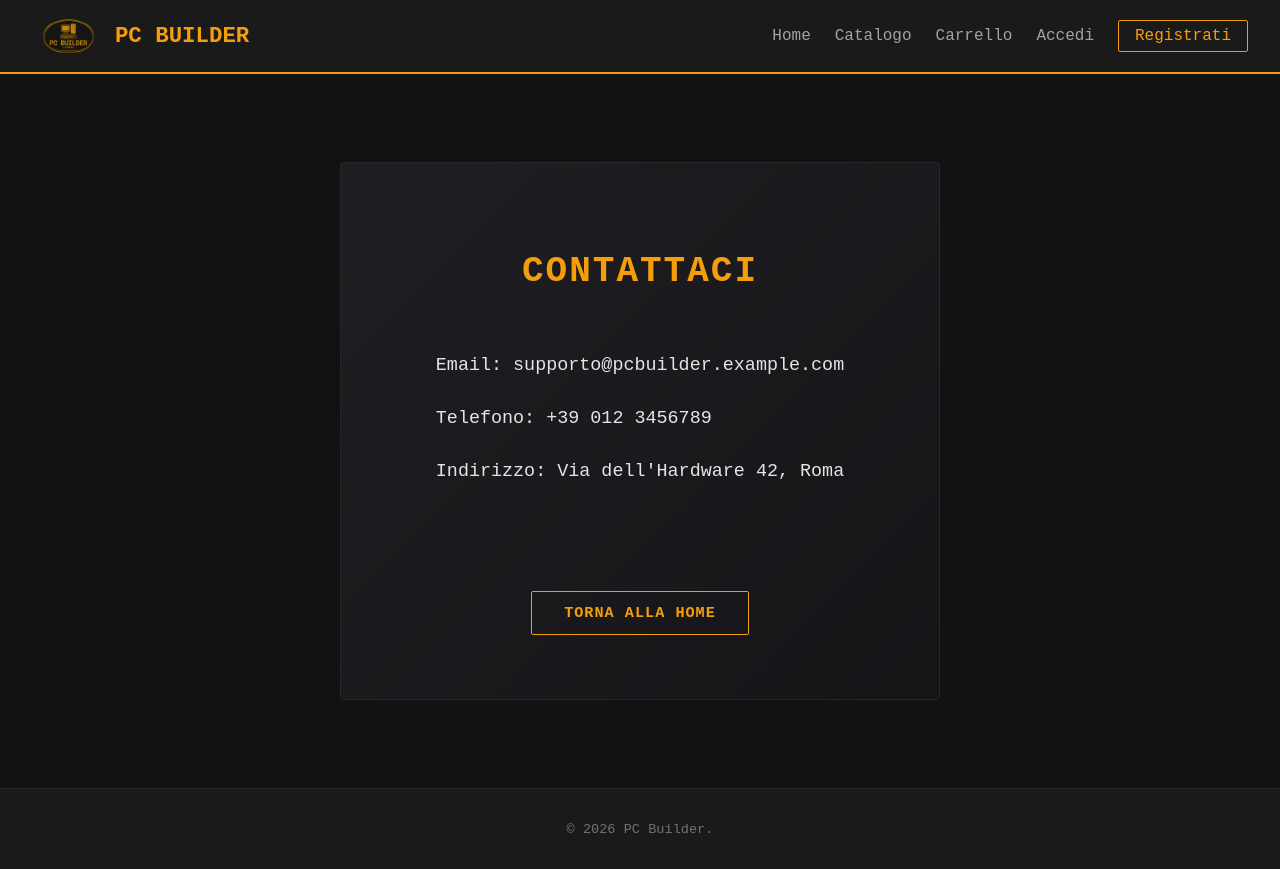
After one commit to Stefano299/Backend, a Django app: page /contattaci/ in a window 1280 px wide. The commit adds this page. Run offline with Django 4.2, Linux system fonts and the light colour scheme.

Commit message:
refactoring

```diff
--- a/pages/urls.py
+++ b/pages/urls.py
@@ -1,6 +1,7 @@
 from django.urls import path
-from .views import homePageView
+from .views import homePageView, contactPageView
 
 urlpatterns = [
     path("", homePageView, name="home"),
+    path("contattaci/", contactPageView, name="contact"),
 ]
--- a/pages/views.py
+++ b/pages/views.py
@@ -4,3 +4,6 @@ from shop.models import Product
 def homePageView(request):
     latest_products = Product.objects.all().order_by('-id')[:3]
     return render(request, "pages/home.html", {"products": latest_products})
+
+def contactPageView(request):
+    return render(request, "pages/contact.html")
--- a/shop/cart.py
+++ b/shop/cart.py
@@ -1,5 +1,5 @@
 from decimal import Decimal
-from .models import Product
+from .models import Product, DiscountCode
 
 # Il carrello è un dizionario indicizzato sull'id dei prodotti che contiene la quantità e il prezzo
 # I prodotti vengono presi dal db quando si itera dal carrello
@@ -38,10 +38,30 @@ class Cart:
     def clear(self):
         if 'cart' in self.session:
             del self.session['cart']
-            self.save()
+        if 'discount_id' in self.session:
+            del self.session['discount_id']
+        self.save()
+
+    def get_subtotal(self):
+        return sum(item['total_price'] for item in self)
+
+    def get_discount(self):
+        discount_id = self.session.get('discount_id')
+        if discount_id:
+            discount = DiscountCode.objects.filter(id=discount_id).first()
+            if discount:
+                return discount
+            else:
+                self.session['discount_id'] = None
+                self.save()
+        return None
 
     def get_total_price(self):
-        return sum(item['total_price'] for item in self)
+        subtotal = self.get_subtotal()
+        discount = self.get_discount()
+        if discount:
+            return max(Decimal('0'), subtotal - discount.amount)
+        return subtotal
 
     def get_total_items(self):
         return sum(item['quantity'] for item in self)
--- a/shop/urls.py
+++ b/shop/urls.py
@@ -10,6 +10,7 @@ urlpatterns = [
     path("cart/", views.cart_detail, name="cart_detail"),
     path("cart/add/<int:product_id>/", views.cart_add, name="cart_add"),
     path("cart/remove/<int:product_id>/", views.cart_remove, name="cart_remove"),
+    path("cart/discount/", views.discount_apply, name="discount_apply"),
     path("checkout/", views.checkout, name="checkout"),
     path("checkout/success/<int:order_id>/", views.OrderCreatedView.as_view(), name="order_created"),
     path("orders/", views.OrderListView.as_view(), name="order_list"),
@@ -34,6 +35,11 @@ urlpatterns = [
     path("dashboard/order/<int:pk>/delete/", views.OrderDeleteView.as_view(), name="order_delete"),
     path("dashboard/review/<int:pk>/delete/", views.ReviewDeleteView.as_view(), name="review_delete"),
 
+    # Codici Sconto
+    path("dashboard/discount/add/", views.DiscountCodeCreateView.as_view(), name="discount_create"),
+    path("dashboard/discount/<int:pk>/edit/", views.DiscountCodeUpdateView.as_view(), name="discount_update"),
+    path("dashboard/discount/<int:pk>/delete/", views.DiscountCodeDeleteView.as_view(), name="discount_delete"),
+
     # PC Building
     path("builder/step/<int:step>/", views.pc_builder_step, name="pc_builder_step"),
     path("builder/summary/", views.pc_builder_summary, name="pc_builder_summary"),
--- /dev/null
+++ b/static/css/contact.css
@@ -0,0 +1,58 @@
+.contact-container {
+    padding: 4rem 1rem;
+    max-width: 600px;
+    margin: 0 auto;
+    background: linear-gradient(135deg, #1f1f23 0%, #151518 100%);
+    border: 1px solid #27272a;
+    border-radius: 4px;
+    margin-top: 3rem;
+    margin-bottom: 3rem;
+}
+
+.contact-title {
+    font-size: 2.25rem;
+    color: #f59e0b;
+    margin-bottom: 2.5rem;
+    letter-spacing: 2px;
+    text-transform: uppercase;
+}
+
+.contact-details {
+    margin-bottom: 3rem;
+    text-align: left;
+    display: inline-block;
+}
+
+.contact-item {
+    font-size: 1.15rem;
+    color: #e4e4e7;
+    margin-bottom: 1.5rem;
+    line-height: 1.6;
+}
+
+.contact-back-home {
+    margin-top: 2rem;
+}
+
+.btn-back {
+    display: inline-block;
+    background-color: transparent;
+    color: #f59e0b;
+    border: 1px solid #f59e0b;
+    padding: 0.75rem 2rem;
+    font-size: 0.95rem;
+    font-weight: 700;
+    text-transform: uppercase;
+    letter-spacing: 1px;
+    border-radius: 2px;
+    text-decoration: none;
+}
+
+.btn-back:hover {
+    background-color: #f59e0b;
+    color: #121212;
+}
+
+.text-center {
+    text-align: center;
+}
--- /dev/null
+++ b/templates/pages/contact.html
@@ -0,0 +1,24 @@
+{% extends 'base.html' %}
+{% load static %}
+
+{% block title %}PC Builder - Contattaci{% endblock %}
+
+{% block css %}
+    <link rel="stylesheet" href="{% static 'css/contact.css' %}?t={% now 'U' %}">
+{% endblock %}
+
+{% block content %}
+<div class="contact-container text-center">
+    <h1 class="contact-title">CONTATTACI</h1>
+
+    <div class="contact-details">
+        <p class="contact-item">Email: supporto@pcbuilder.example.com</p>
+        <p class="contact-item">Telefono: +39 012 3456789</p>
+        <p class="contact-item">Indirizzo: Via dell'Hardware 42, Roma</p>
+    </div>
+
+    <div class="contact-back-home">
+        <a href="{% url 'home' %}" class="btn-back">Torna alla Home</a>
+    </div>
+</div>
+{% endblock %}
--- a/templates/pages/home.html
+++ b/templates/pages/home.html
@@ -107,4 +107,10 @@
         <p class="banner-text">Ogni componente hardware acquistato sul nostro store è coperto da supporto tecnico diretto per l'installazione e una garanzia di compatibilità certificata dai nostri esperti.</p>
     </div>
 </div>
+
+<div class="contact-section text-center">
+    <h2 class="section-title">HAI DOMANDE?</h2>
+    <p class="section-desc">Siamo pronti a rispondere a qualsiasi tua domanda.</p>
+    <a href="{% url 'contact' %}" class="btn-contact-us">CONTATTACI</a>
+</div>
 {% endblock %}
```
Also changed, not shown: shop/forms.py (+14 -1 lines), shop/models.py (+13 -1 lines), shop/views.py (+64 -3 lines), static/css/cart.css (+15 -0 lines), static/css/home.css (+32 -0 lines), templates/shop/cart_detail.html (+19 -0 lines), templates/shop/manager_dashboard.html (+50 -4 lines), db.sqlite3, shop/migrations/0032_discountcode_order_discount_amount_and_more.py (added), shop/migrations/0033_assign_discountcode_permissions.py (added), shop/migrations/0034_remove_discountcode_active.py (added).
